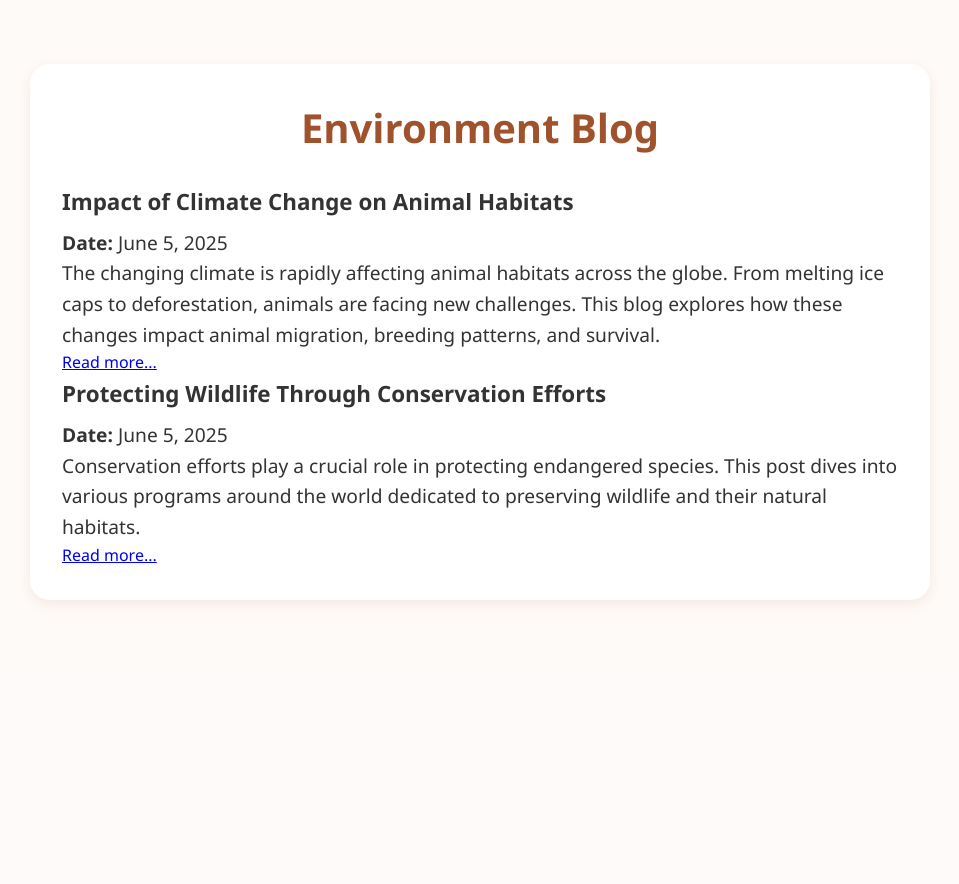
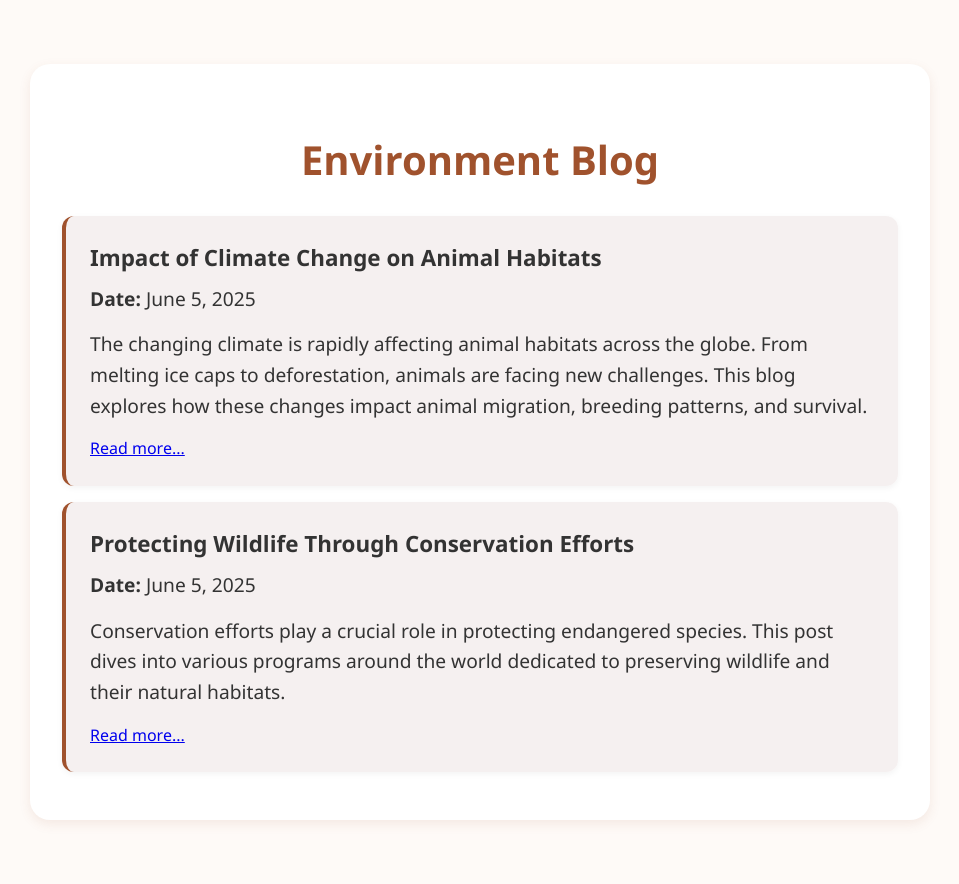
Before and after one commit to Ersatz-xD/PawPal, a Flask app: page /blog in a window 1280 px wide. Shown: the part 157-1041 px from the top of the page, without its empty margins (160-1119 px from the left). Before the commit the page ends 761 px from the top, so only its background shows below. Run offline with Flask 3, Linux system fonts and the light colour scheme.

Commit message:
Adjusted UI

```diff
--- a/app/static/style.css
+++ b/app/static/style.css
@@ -169,6 +169,7 @@ header .links a.active {
 .main_div h2,
 .main_div_blog h2 {
     font-size: 2.5rem;
+    padding-top: 2rem;
     padding-bottom: 1.5rem;
     text-align: center;
     color: #A0522D;
@@ -272,7 +273,7 @@ header .links a.active {
 .aware p {
     font-size: 1.3rem;
     font-weight: 500;
-    padding-bottom: 0.5rem;
+    padding-bottom: 1.5rem;
 }
 
 .aware ul li {
@@ -300,8 +301,21 @@ header .links a.active {
 
 .env_blog p {
     font-size: 1.2rem;
+    padding-bottom: 15px;
 }
-
+.blog-post {
+    padding: 1.5rem;
+    margin-bottom: 1rem;
+    border-left: 4px solid #A0522D;
+    background-color: #f4efefe2;
+    border-radius: 12px;
+    box-shadow: 0 2px 6px rgba(0, 0, 0, 0.05);
+    transition: transform 0.2s;
+}
+.blog-post:hover {
+    transform: translateY(-5px);
+    background-color: #eceaeac4;
+}
 /* Donate */
 .donate_p {
     font-size: 1.2rem;
```
